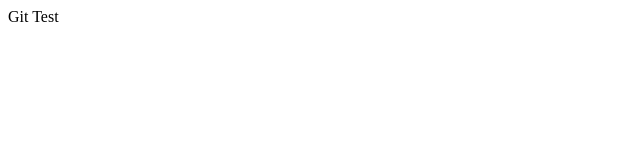
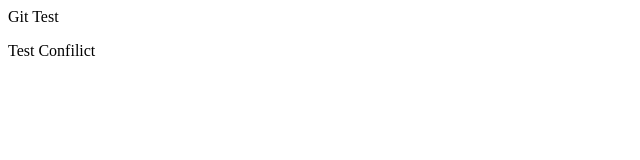
Before and after one commit to YafetNega/demo_repo, a plain HTML site: page index.html in a window 1280 px wide. Shown: the full height of the page, 0-640 px from the left. Drawn offline with Linux system fonts and the light colour scheme.

Commit message:
added confilict

```diff
--- a/index.html
+++ b/index.html
@@ -1 +1,2 @@
 <div>Git Test</div>
+<p>Test Confilict</p>
```
